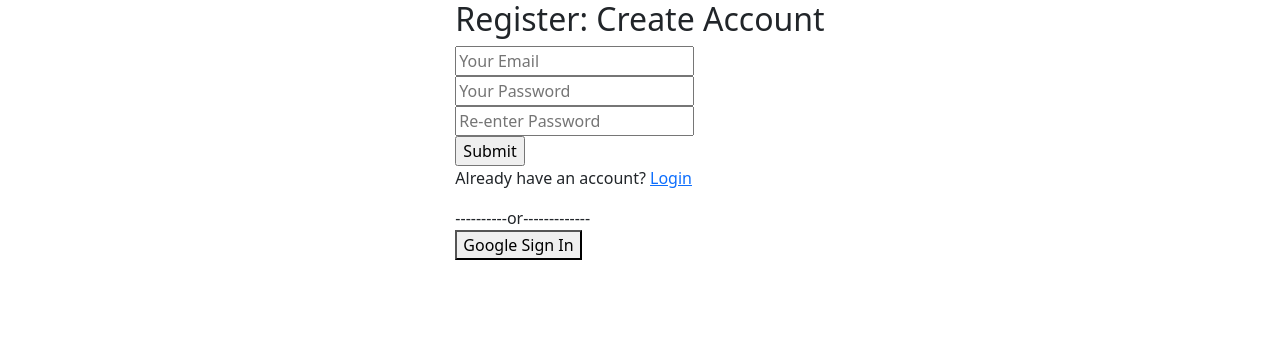
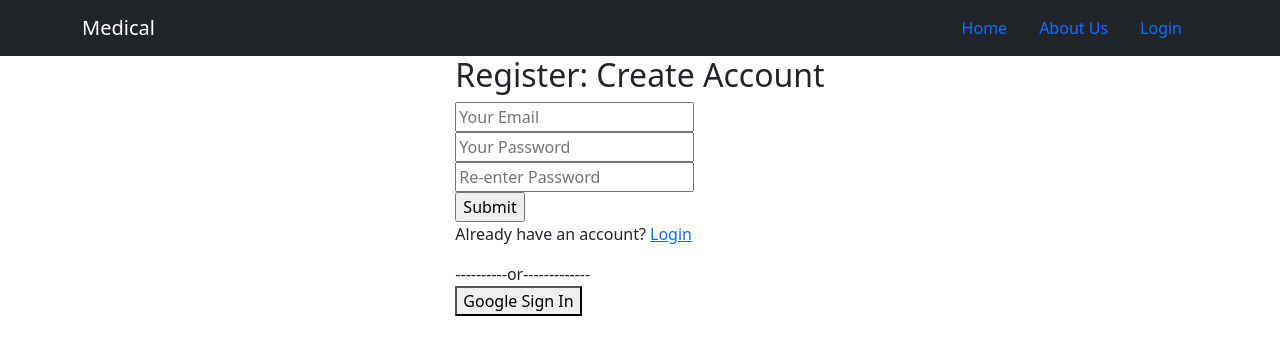
Before and after one commit to bannadas/health-care-website-assignment, a React (Create React App) app: page /register in a window 1280 px wide. Shown: the top 354 px of the page. Built offline with nearby package versions, Linux system fonts and the light colour scheme; no server answers.

Commit message:
useAuth and AuthProvider added

```diff
--- a/src/Register/Register.css
+++ b/src/Register/Register.css
@@ -0,0 +1,5 @@
+.register-form{
+    display: flex;
+    justify-content: center;
+    align-items: center;
+}
--- a/src/Register/Register.js
+++ b/src/Register/Register.js
@@ -1,9 +1,14 @@
 import React from 'react';
 import { Link } from 'react-router-dom';
+import NavigationBar from '../pages/NavigationBar/NavigationBar';
+import './Register.css'
 
 const Register = () => {
     return (
-        <div className="login-form">
+        <div>
+            <NavigationBar></NavigationBar>
+        <div className="register-form">
+
             <div>
                 <h2>Register: Create Account</h2>
                 <form onSubmit="">
@@ -20,6 +25,7 @@ const Register = () => {
                 <button className="btn-regular">Google Sign In</button>
             </div>
         </div>
+    </div>
     );
 };
 
--- a/src/ServiceDetail/ServiceDetail.js
+++ b/src/ServiceDetail/ServiceDetail.js
@@ -1,5 +1,5 @@
 import React, { useState,useEffect } from 'react';
-import { useParams } from 'react-router';
+
 import NavigationBar from '../pages/NavigationBar/NavigationBar';
 
 const ServiceDetail = () => {
@@ -9,6 +9,7 @@ const ServiceDetail = () => {
             <NavigationBar></NavigationBar>
 
             <h1> Detail</h1>
+
         </div>
     );
 };
--- a/src/Services/Services.js
+++ b/src/Services/Services.js
@@ -20,6 +20,8 @@ const Services = () => {
                         service={service}
                     ></Service>)
                 }
+
+
             </div>
         </div>
     );
```
Also changed, not shown: src/context/AuthProvider.js (added, +13 -0 lines), src/hooks/useAuth.js (added, +8 -0 lines).
